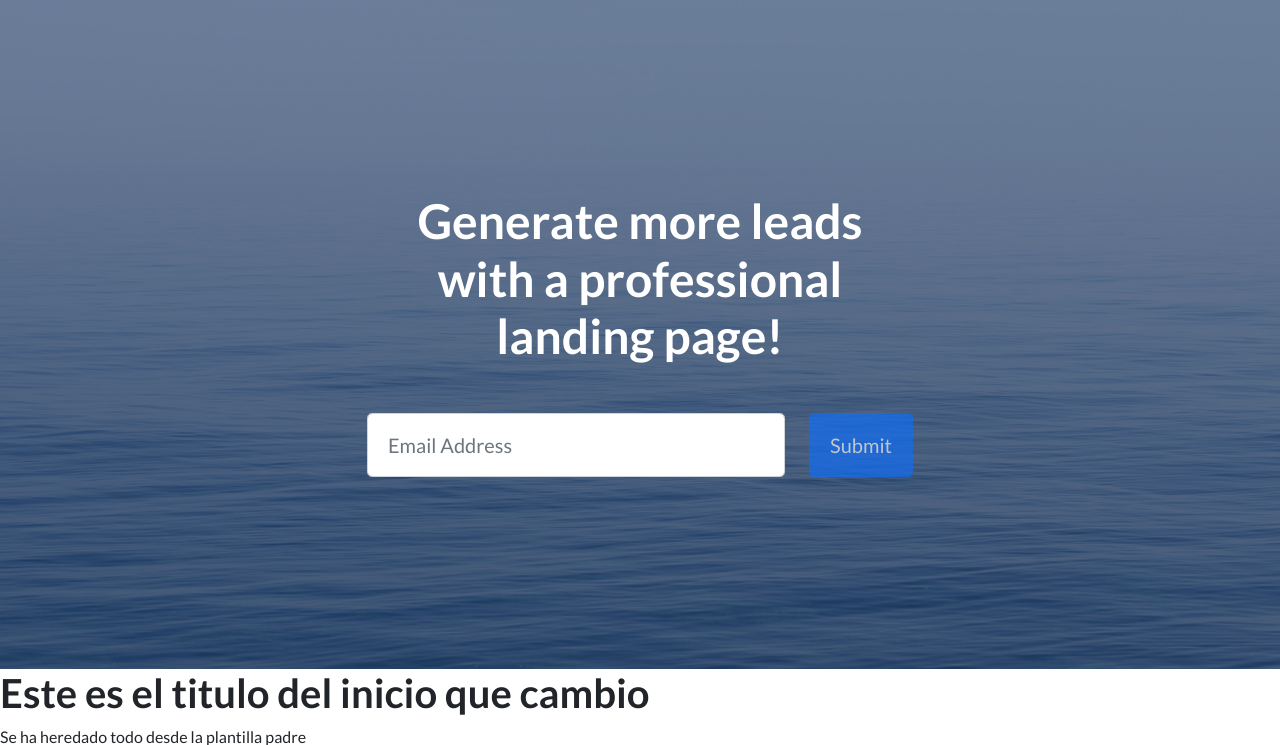
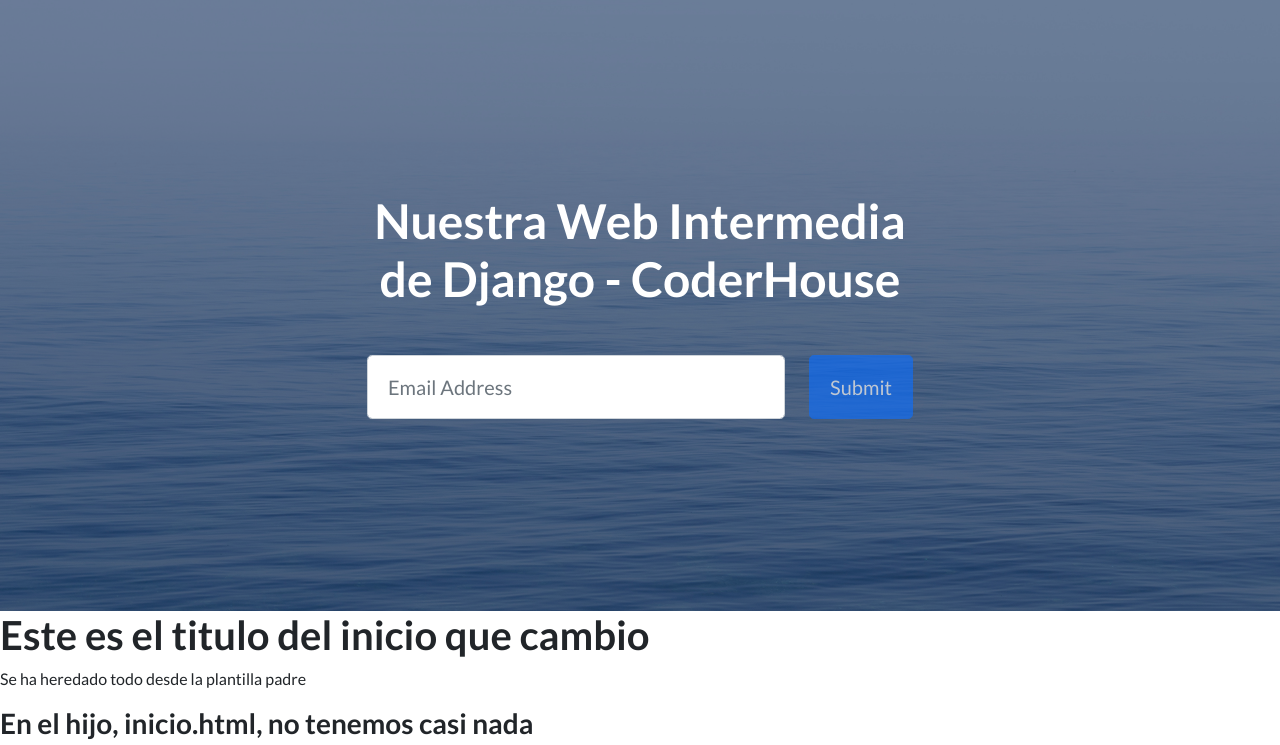
Before and after one commit to gian501/PYTHONCODER, a Django app: page /AppC/ in a window 1280 px wide. Shown: the part 66-811 px from the top of the page. Run offline with Django 4.2, Linux system fonts and the light colour scheme; some libraries are stand-ins or nearby versions.

Commit message:
funciona la modificacion del texto de cuerpo

```diff
--- a/AppC/templates/AppC/padre.html
+++ b/AppC/templates/AppC/padre.html
@@ -35,7 +35,7 @@
                     <div class="col-xl-6">
                         <div class="text-center text-white">
                             <!-- Page heading-->
-                            <h1 class="mb-5">Generate more leads with a professional landing page!</h1>
+                            <h1 class="mb-5">Nuestra Web Intermedia de Django - CoderHouse</h1>
                             <!-- Signup form-->
                             <!-- * * * * * * * * * * * * * * *-->
                             <!-- * * SB Forms Contact Form * *-->
```
